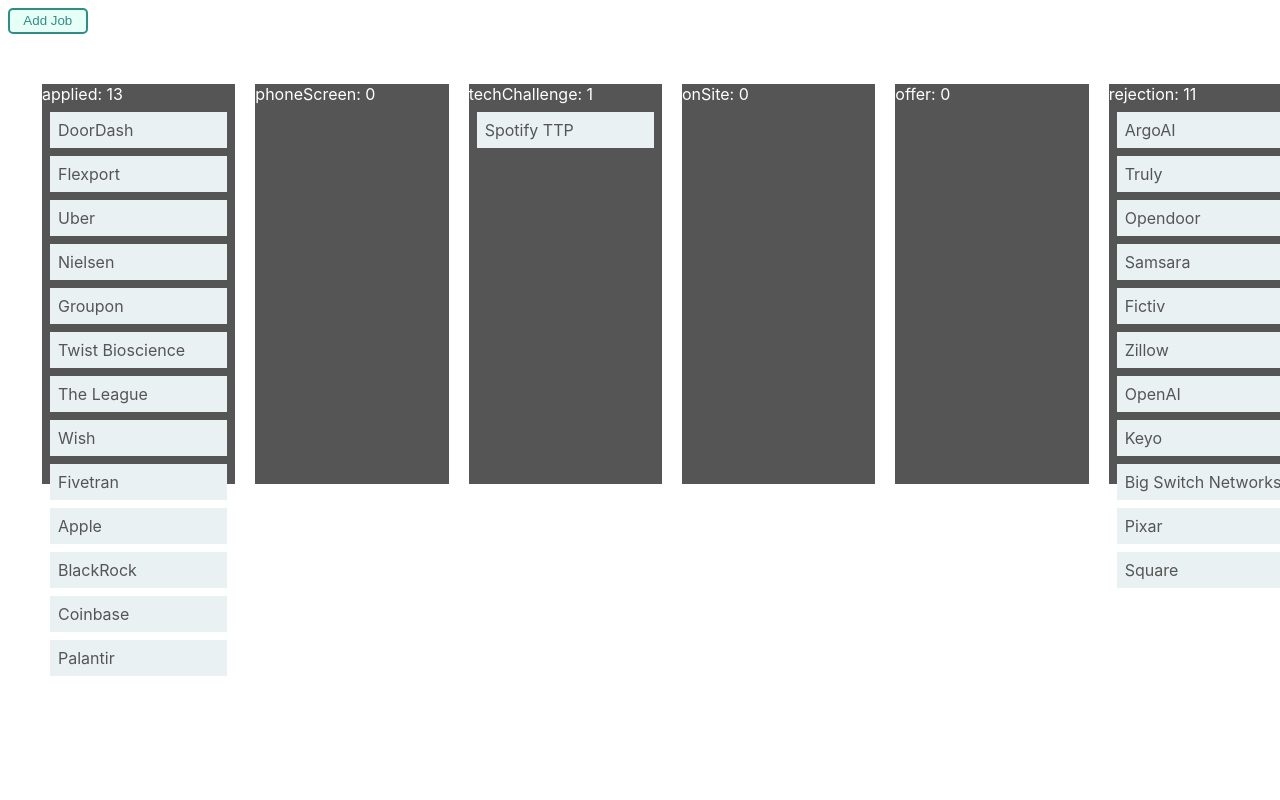
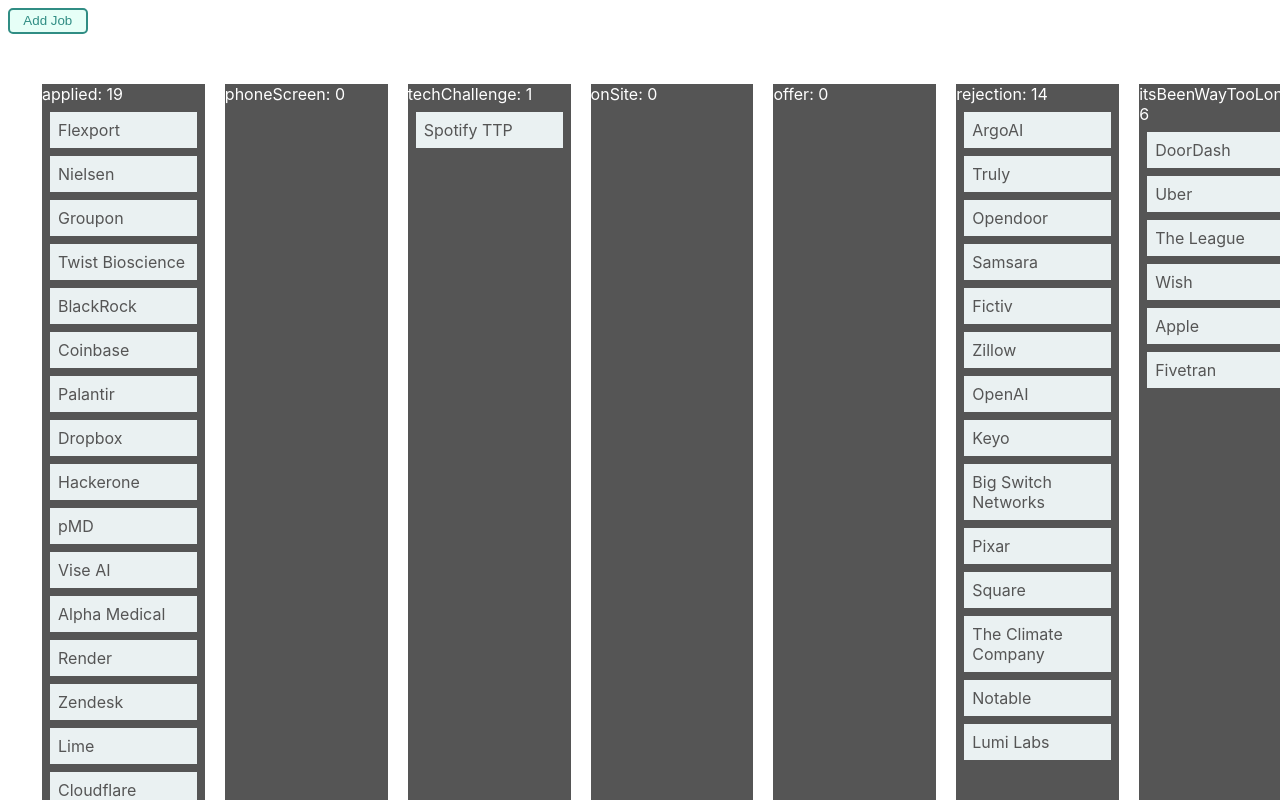
Before and after one commit to chengsig/huntr-clone, a React (Create React App) app: page / in a window 1280 px wide. Shown: the top 800 px of the page. Built offline with nearby package versions, Linux system fonts and the light colour scheme; data requests are answered from the project's data file.

Commit message:
adding overdue board and modify css

```diff
--- a/db.json
+++ b/db.json
@@ -1,13 +1,5 @@
 {
   "applied": [
-    {
-      "id": "one",
-      "company": "DoorDash",
-      "position": "Software Engineer, Front-End",
-      "url": "https://www.linkedin.com/jobs/view/1215662335/",
-      "date": "6/1/2019",
-      "notes": "cold apply"
-    },
     {
       "id": "0e77bc88-6b49-4ac9-8a7d-253b46f26cb8",
       "company": "Flexport",
@@ -15,14 +7,6 @@
       "url": "meg ",
       "date": "",
       "notes": "both\n"
-    },
-    {
-      "id": "093ddc61-a6c2-4e45-a4a3-1f1d5a8cb0f4",
-      "company": "Uber",
-      "position": "Software Engineer",
-      "url": "https://www.linkedin.com/jobs/view/1215662335/",
-      "date": "6/1/2019",
-      "notes": "cold apply"
     },
     {
       "id": "9ad79e1d-4d1a-4253-a2b1-9420175aa124",
@@ -49,38 +33,6 @@
       "notes": ""
     },
     {
-      "id": "a4703bea-4066-4f99-a66e-c9ba6e7a42f2",
-      "company": "The League",
-      "position": "Engineering Internship",
-      "url": "",
-      "date": "Jun 5, 2019",
-      "notes": ""
-    },
-    {
-      "id": "f247b65b-6d98-4a14-beb8-a44003189a33",
-      "company": "Wish",
-      "position": "Software Engineering Intern - Fall 2019",
-      "url": "",
-      "date": "Jun 5, 2019",
-      "notes": ""
-    },
-    {
-      "id": "abbd0e41-f776-47ce-a407-016ff6944eaa",
-      "company": "Fivetran",
-      "position": "Software Engineer Internship",
-      "url": "",
-      "date": "",
-      "notes": "Tech Equity Pipeline Program"
-    },
-    {
-      "id": "e90933de-6ea0-4069-a847-33d52bf7890e",
-      "company": "Apple",
-      "position": "Frontend Engineer 200039548",
-      "url": "",
-      "date": "Jun 3, 2019",
-      "notes": ""
-    },
-    {
       "id": "0531f812-dc00-4ffa-b70a-43fedd6143df",
       "company": "BlackRock",
       "position": "Associate, Software Developer (Python) - San Francisco",
@@ -103,6 +55,102 @@
       "url": "https://jobs.lever.co/palantir/12db3e3a-33ca-4896-b4a5-c853eec3d270/apply",
       "date": "",
       "notes": "Proudest achievement:\nI recently built my own job board, cloning huntr.co. The original reason was simple, I ran out of free job space and decided to use technologies I know to build a copy. The process ended up involving following several tutorials, reading new technology documentation, and hours of debugging, but the end result is rewarding. Now I track my job application process on my own huntr!\n\nYou can check out a simple version with fake backend at: https://vigilant-banach-5a1a7c.netlify.com/\n\n\nwhy:\nBecause I love working with data and I enjoy problem solving. I have a diverse background with 4+ experience in the financial services sector, genetics research, pharmaceutical company operations, hollywood internship experience, and full-stack web development training. Wherever I go, I always excel at problem solving. I am a fast learner and I believe I will be a good fit!"
+    },
+    {
+      "id": "fee99815-a4cd-4d30-b753-48ffebe3cfaf",
+      "company": "Dropbox",
+      "position": "Software Engineer",
+      "url": "https://www.dropbox.com/jobs/listing/1074846/apply?gh_src=aonhf1",
+      "date": "",
+      "notes": "cold apply"
+    },
+    {
+      "id": "7d1f58a8-9bb1-4d53-99a7-c0aaee6c648f",
+      "company": "Hackerone",
+      "position": "Software Engineer",
+      "url": "https://jobs.lever.co/hackerone/41586444-e86e-44ca-afb2-ea19eca0df34/",
+      "date": "",
+      "notes": "cold apply through glassdoor"
+    },
+    {
+      "id": "b5ffe09a-161d-48ba-a9f5-7e78349a03b6",
+      "company": "pMD",
+      "position": "Software Engineer",
+      "url": "https://jobs.lever.co/pmdsoft/37bfda2f-bd89-45c8-a5f6-1a2d1f709f45",
+      "date": "",
+      "notes": "cold apply"
+    },
+    {
+      "id": "10f5eba7-21bd-48c7-b412-8ed41e3acb12",
+      "company": "Vise AI",
+      "position": "Software Engineer",
+      "url": "https://angel.co/company/vise-ai/jobs/131214-fullstack-frontend-software-engineer-sf-only",
+      "date": "",
+      "notes": "cold apply"
+    },
+    {
+      "id": "7d9cfa27-85b2-495a-8a50-557a7c0a483b",
+      "company": "Alpha Medical",
+      "position": "Front End Software Engineer",
+      "url": "https://jobs.lever.co/helloalpha/986e3262-08de-4c8c-9ffd-ca673a2726bd/",
+      "date": "",
+      "notes": "cold apply on lever cause cynthia got though screening"
+    },
+    {
+      "id": "726061cf-cb1f-496b-9e33-296e2664a0b8",
+      "company": "Render",
+      "position": "Full-Stack Engineer",
+      "url": "https://jobs.lever.co/render/4fb07b09-f9c2-4142-bb38-0420b3c1ab55/",
+      "date": "",
+      "notes": "cold apply"
+    },
+    {
+      "id": "e9ef85b8-fd56-456c-9e50-e11705f31f24",
+      "company": "Zendesk",
+      "position": "Backend Software Engineer, Sunshine",
+      "url": "https://jobs.lever.co/zendesk/5e2cd823-2a69-41f7-b167-ae3623cf34ac",
+      "date": "",
+      "notes": "cold apply"
+    },
+    {
+      "id": "1fe7f593-3ebf-4fd3-83f0-1016525f88b9",
+      "company": "Lime",
+      "position": "Software Engineer, Backend",
+      "url": "https://jobs.lever.co/limebike/e6bc32c5-65c0-4c71-a38b-9df622fc462f",
+      "date": "",
+      "notes": "cold apply"
+    },
+    {
+      "id": "24875caa-eba3-443c-8f5f-6b0bbbc24456",
+      "company": "Cloudflare",
+      "position": "Software Engineer",
+      "url": "https://boards.greenhouse.io/cloudflare/jobs/1522853",
+      "date": "",
+      "notes": "cold apply"
+    },
+    {
+      "id": "443ef975-8742-434b-be6d-40d9e6a5c839",
+      "company": "Clarify Health Solutions",
+      "position": "Software Engineer",
+      "url": "https://www.linkedin.com/jobs/view/1342771733/?trk=eml-apply-confirm-applied-job&midToken=AQEY9vovt62sJg&trkEmail=eml-jobs_applicant_applied-null-11-null-null-3hp57s~jxfjlc1d~fc-null-jobs~view",
+      "date": "",
+      "notes": "cold apply"
+    },
+    {
+      "id": "3843a9b3-7d02-42d5-8218-c88ea2aebd5a",
+      "company": "Autodesk",
+      "position": "Frontend Engineer",
+      "url": "https://autodesk.taleo.net/careersection/careersection/adsk_gen/jobdetail.ftl",
+      "date": "",
+      "notes": "referal through Saoji"
+    },
+    {
+      "id": "099454d4-fcf2-4722-b83c-e20528c2aea1",
+      "company": "WW International (formerly Weight Watchers)",
+      "position": "Full Stack Software Engineer",
+      "url": "https://jobs.jobvite.com/ww-corporate/job/olvS9fwB/apply",
+      "date": "",
+      "notes": "cold apply"
     }
   ],
   "phoneScreen": [],
@@ -206,6 +254,80 @@
       "url": "",
       "date": "",
       "notes": ""
+    },
+    {
+      "id": "4673c1ce-1465-4900-a75e-a14ab5c341f4",
+      "company": "The Climate Company",
+      "position": "Software Engineer, backend",
+      "url": "https://jobs.jobvite.com/the-climate-corporation/job/oG809fwH",
+      "date": "",
+      "notes": "cold apply"
+    },
+    {
+      "id": "61d4250c-e638-4813-8ff9-133916317968",
+      "company": "Notable",
+      "position": "Software Engineer",
+      "url": "https://hire.withgoogle.com/public/jobs/notablehealthcom/view/P_AAAAAAEAAADExNKmpfNDX-?trackingTag=notableCom",
+      "date": "",
+      "notes": "cold apply"
+    },
+    {
+      "id": "1db8fecf-2312-4ee1-92dd-731087270ec0",
+      "company": "Lumi Labs",
+      "position": "Software Engineer, recent grad",
+      "url": "https://lumi-labs.workable.com/jobs/784969/",
+      "date": "",
+      "notes": "internapalooza"
+    }
+  ],
+  "itsBeenWayTooLong": [
+    {
+      "id": "2b08febc-8429-4d95-bba3-61f044f3e129",
+      "company": "DoorDash",
+      "position": "Software Engineer, Front-End",
+      "url": "https://www.linkedin.com/jobs/view/1215662335/",
+      "date": "6/1/2019",
+      "notes": "cold apply"
+    },
+    {
+      "id": "67454e57-dafc-4b5d-8e23-d955f0b52156",
+      "company": "Uber",
+      "position": "Software Engineer",
+      "url": "https://www.linkedin.com/jobs/view/1215662335/",
+      "date": "6/1/2019",
+      "notes": "cold apply"
+    },
+    {
+      "id": "af3d9e8f-0927-4830-a93a-c958f3021dff",
+      "company": "The League",
+      "position": "Engineering Internship",
+      "url": "",
+      "date": "Jun 5, 2019",
+      "notes": ""
+    },
+    {
+      "id": "3c5ef08f-ec91-4dcd-8758-e109c93938a5",
+      "company": "Wish",
+      "position": "Software Engineering Intern - Fall 2019",
+      "url": "",
+      "date": "Jun 5, 2019",
+      "notes": ""
+    },
+    {
+      "id": "b06e9118-eefc-4ba6-b42d-cd2c45579270",
+      "company": "Apple",
+      "position": "Frontend Engineer 200039548",
+      "url": "",
+      "date": "Jun 3, 2019",
+      "notes": ""
+    },
+    {
+      "id": "b10e379b-ccd3-4bb3-842a-7ec6ec14fe6c",
+      "company": "Fivetran",
+      "position": "Software Engineer Internship",
+      "url": "",
+      "date": "",
+      "notes": "Tech Equity Pipeline Program"
     }
   ]
 }
--- a/src/App.js
+++ b/src/App.js
@@ -31,6 +31,7 @@
       onSite: [],
       offer: [],
       rejection: [],
+      itsBeenWayTooLong: [],
     };
     this.addJob = this.addJob.bind(this);
     this.deleteJob = this.deleteJob.bind(this);
@@ -44,12 +45,14 @@
     let onSite = await fetchItems("onSite");
     let offer = await fetchItems("offer");
     let rejection = await fetchItems("rejection");
+    let itsBeenWayTooLong = await fetchItems("itsBeenWayTooLong");
     this.setState({ applied,
                     phoneScreen,
                     techChallenge,
                     onSite,
                     offer,
                     rejection,
+                    itsBeenWayTooLong,
                     isLoading: false });
   }
 
@@ -76,8 +79,8 @@
   }
 
     render () {
-        const {applied, phoneScreen, techChallenge, onSite, offer, rejection, isLoading} = this.state;
-        const boardProps = {applied, phoneScreen, techChallenge, onSite, offer, rejection};
+        const {applied, phoneScreen, techChallenge, onSite, offer, rejection, itsBeenWayTooLong, isLoading, } = this.state;
+        const boardProps = {applied, phoneScreen, techChallenge, onSite, offer, rejection, itsBeenWayTooLong};
         let html = isLoading ? <div>...loading</div> : (
           <div>
             <Popup trigger={<Button>Add Job</Button>}
--- a/src/Board.js
+++ b/src/Board.js
@@ -14,8 +14,8 @@
 const droppableStyle = {
     backgroundColor: '#555',
     color: 'white',
-    width: '350px',
-    height: '400px',
+    width: '200px',
+    height: '1000px',
     margin: '10px',
 };
 
```
